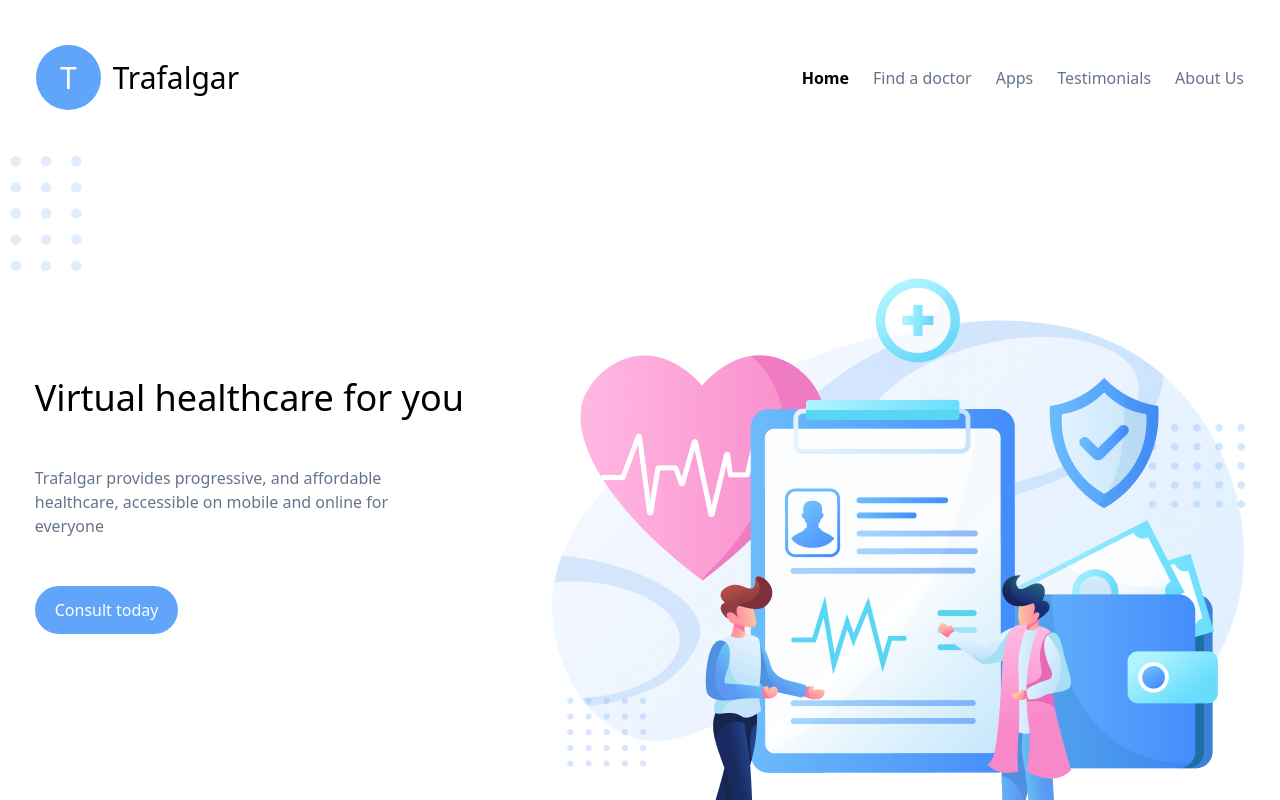
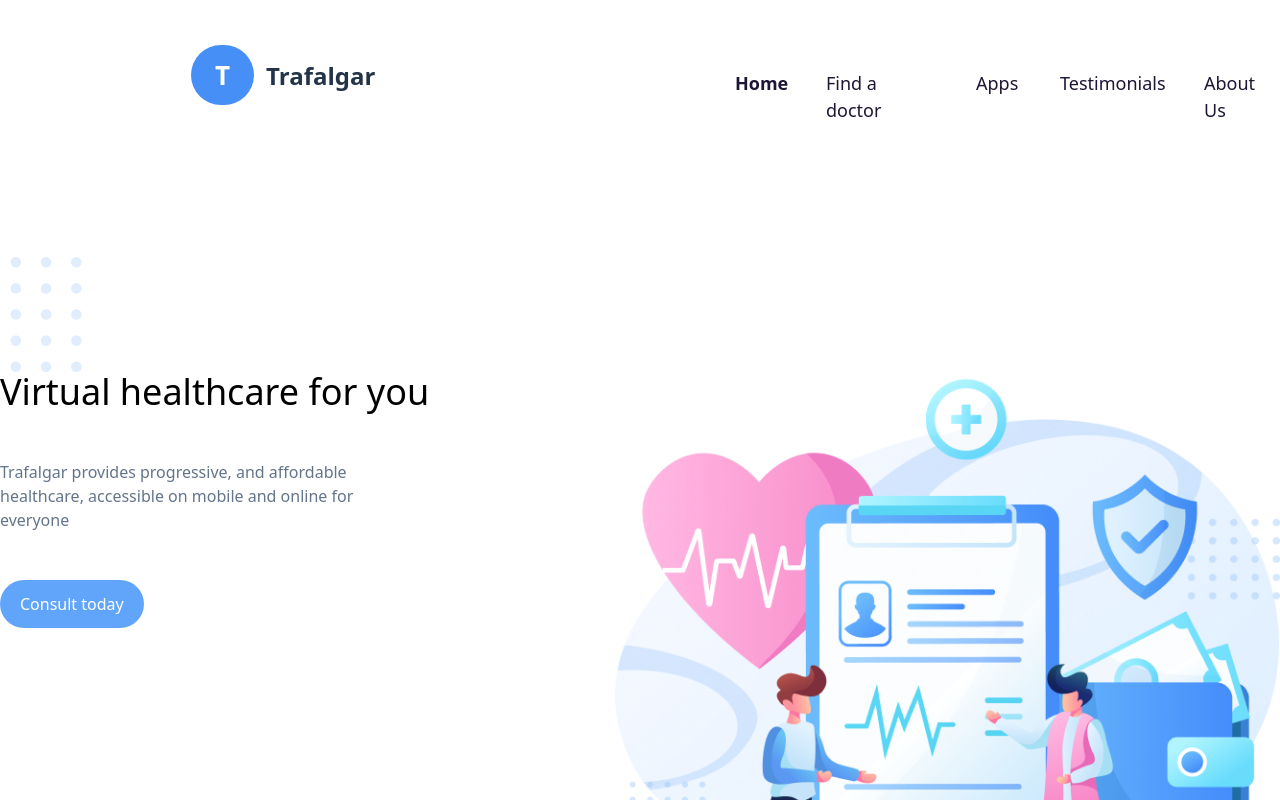
Before and after one commit to richardayikwei/Trafalgar-react, a React (Vite) app: page / in a window 1280 px wide. Shown: the top 800 px of the page. Built offline with nearby package versions, Linux system fonts and the light colour scheme.

Commit message:
dimensions for navbar

```diff
--- a/src/App.tsx
+++ b/src/App.tsx
@@ -15,11 +15,11 @@ function App() {
     <>
       <Navbar />
       <section>
-        <div className="hidden md: md:flex ">
+        <div className="hidden w-[131.58px] mt-[160px] md:flex ">
           <img src={assets.bgimages.element} alt="element" />
         </div>
-        <div className="flex flex-col md:flex-row justify-around items-center container mx-auto ">
-          <div className="flex flex-col md:w-1/2 space-y-12 max-w-md mb-32 ">
+        <div className="flex flex-col md:flex-row   container mx-auto md:mt-0 mt-[200px]">
+          <div className="flex flex-col md:w-1/2 space-y-12 w-[445px] h-[338px] rounded-[55px] mt-[] ">
             <h1 className="text-4xl md:text-left text-center max-w-md">
               Virtual healthcare for you
             </h1>
--- a/src/components/Navbar.tsx
+++ b/src/components/Navbar.tsx
@@ -4,23 +4,47 @@ const Navbar = () => {
 
 
   return (
-      <nav className="container mx-auto p-9">
-        <div className="flex flex-col md:flex-row justify-between items-center ">
+    <nav className="container">
+      <div className="flex flex-col md:flex-row justify-between ">
         {/*Logo*/}
-            <div className="text-3xl my-6">
-                <h1><span className="rounded-full bg-blue-400 py-3 px-6 mr-3 text-white">T</span>Trafalgar</h1>
-            </div>
-            {/*ages*/}
-            <div className="space-x-6 md:flex sm:text-left">
-                <a href="#" className="font-bold text-black hover:bg-slate-400 hover:text-white">Home</a>
-                <a href="#" className=" text-slate-500 hover:bg-slate-400 hover:text-white">Find a doctor</a>
-                <a href="#" className="text-slate-500 hover:bg-slate-400 hover:text-white">Apps</a>
-                <a href="#" className="text-slate-500 hover:bg-slate-400 hover:text-white">Testimonials</a>
-                <a href="#" className="text-slate-500 hover:bg-slate-400 hover:text-white">About Us</a>
-            </div>
+        <div className=" flex flex-col md:flex-row w-[160px] h-[41px] mt-[56px] md:ml-[191px] ml-[50px]">
+          <h1 className="text-[#233348] font-bold text-[24px]">
+            <span className="rounded-full bg-[#458FF6] text-[26px] py-3 px-6 mr-3 font-bold  text-white">
+              T
+            </span>
+            Trafalgar
+          </h1>
         </div>
+
+        <div className="flex flex-col md:flex-row justify-between  w-[545px] h-[23px] mt-[70px] ml-[50px] text-[18px] text-[#1F1534]">
+          <a
+            href="#"
+            className="font-bold hover:bg-[#1F1534] w-[51px] hover:text-white"
+          >
+            Home
+          </a>
+          <a
+            href="#"
+            className=" hover:bg-[#1F1534] hover:text-white w-[110px]"
+          >
+            Find a doctor
+          </a>
+          <a href="#" className=" w-[44px] hover:bg-[#1F1534] hover:text-white">
+            Apps
+          </a>
+          <a
+            href="#"
+            className=" w-[104px] hover:bg-[#1F1534] hover:text-white"
+          >
+            Testimonials
+          </a>
+          <a href="#" className=" w-[76px] hover:bg-[#1F1534] hover:text-white">
+            About Us
+          </a>
+        </div>
+      </div>
     </nav>
-  )
+  );
 }
 
 export default Navbar
```
